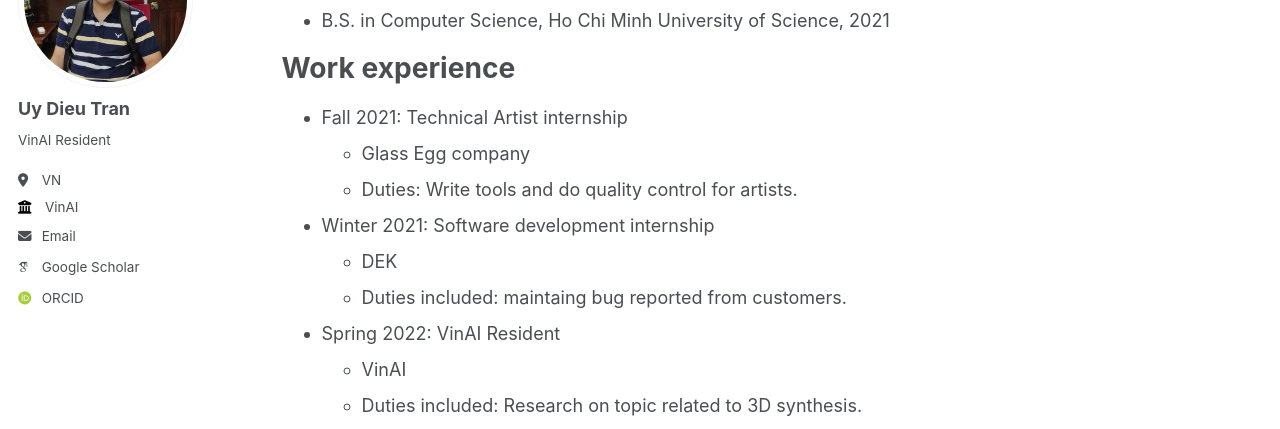
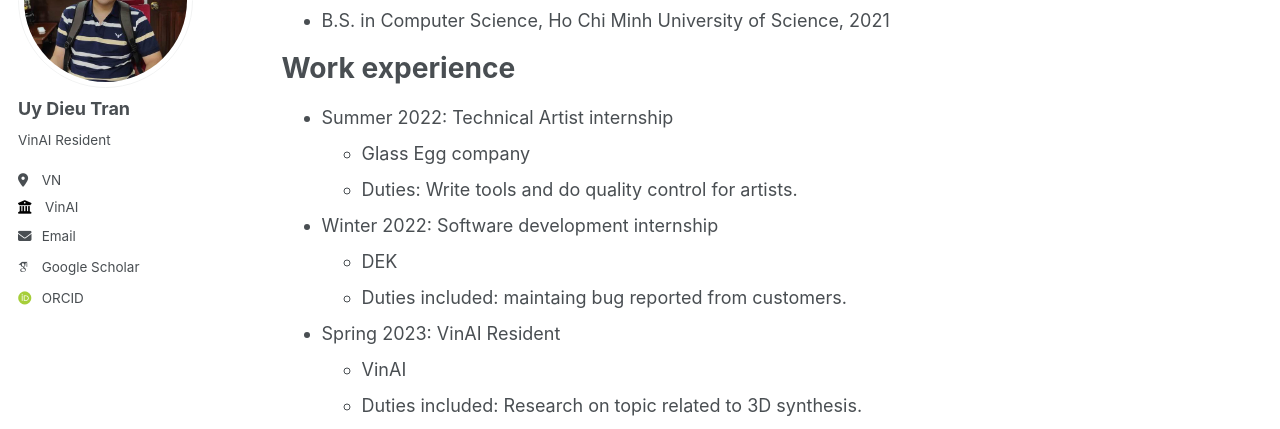
Before and after one commit to uytran20111999/uytd.github.io, a Jekyll site: the page built from _pages/cv.md, in a window 1280 px wide and 900 px high. Shown: the part 193-622 px from the top of the window. Built offline with Jekyll 4.4.1, drawn with Linux system fonts in a browser that asks for light colours; some web fonts are replaced.

Commit message:
fix cv working exp date

```diff
--- a/_pages/cv.md
+++ b/_pages/cv.md
@@ -15,15 +15,15 @@ Education
 
 Work experience
 ======
-* Fall 2021: Technical Artist internship
+* Summer 2022: Technical Artist internship
   * Glass Egg company
   * Duties: Write tools and do quality control for artists.
 
-* Winter 2021: Software development internship
+* Winter 2022: Software development internship
   * DEK
   * Duties included: maintaing bug reported from customers.
 
-* Spring 2022: VinAI Resident
+* Spring 2023: VinAI Resident
   * VinAI
   * Duties included: Research on topic related to 3D synthesis.
   * Supervisor: Professor Binh-Son Hua
```
